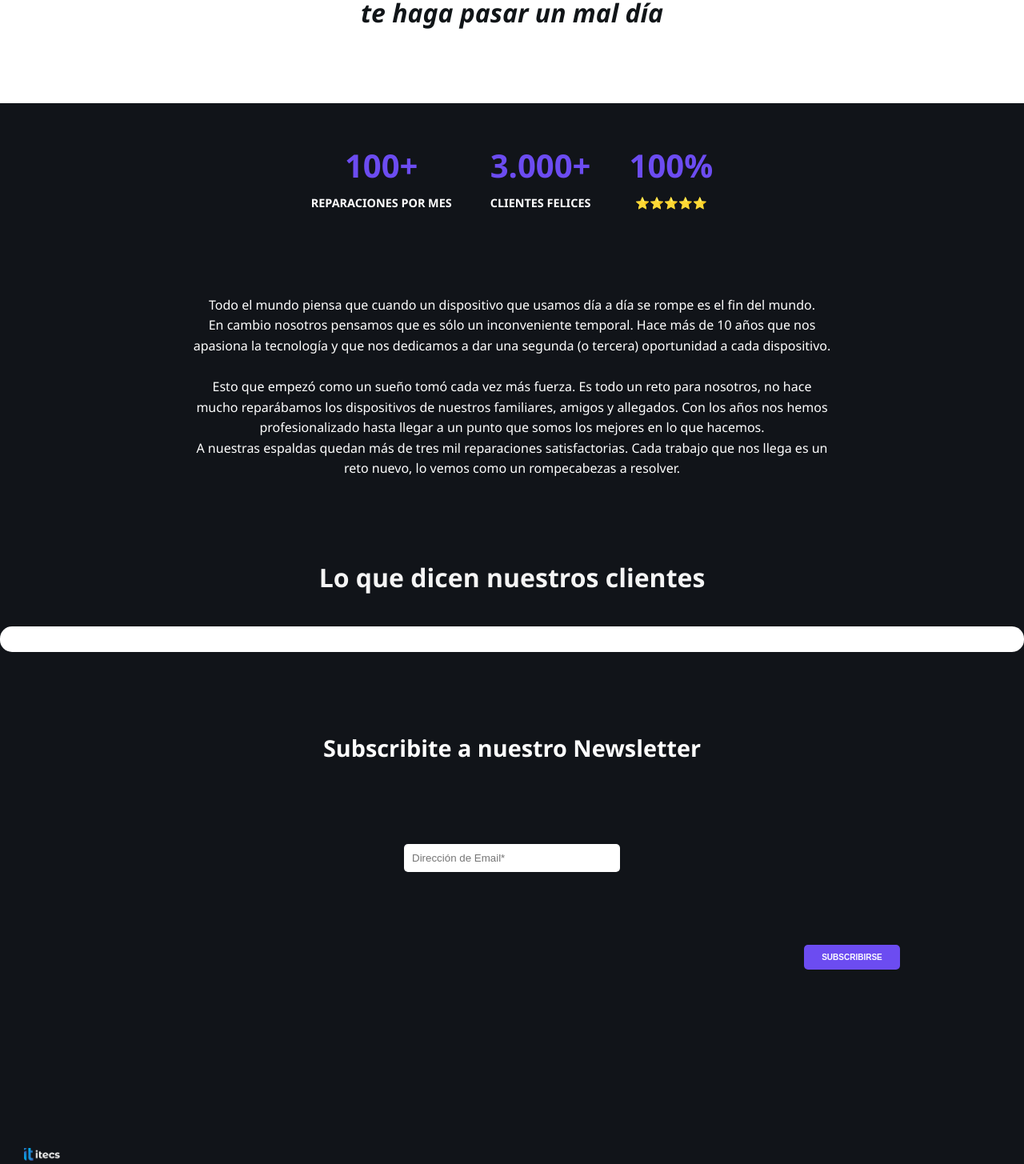
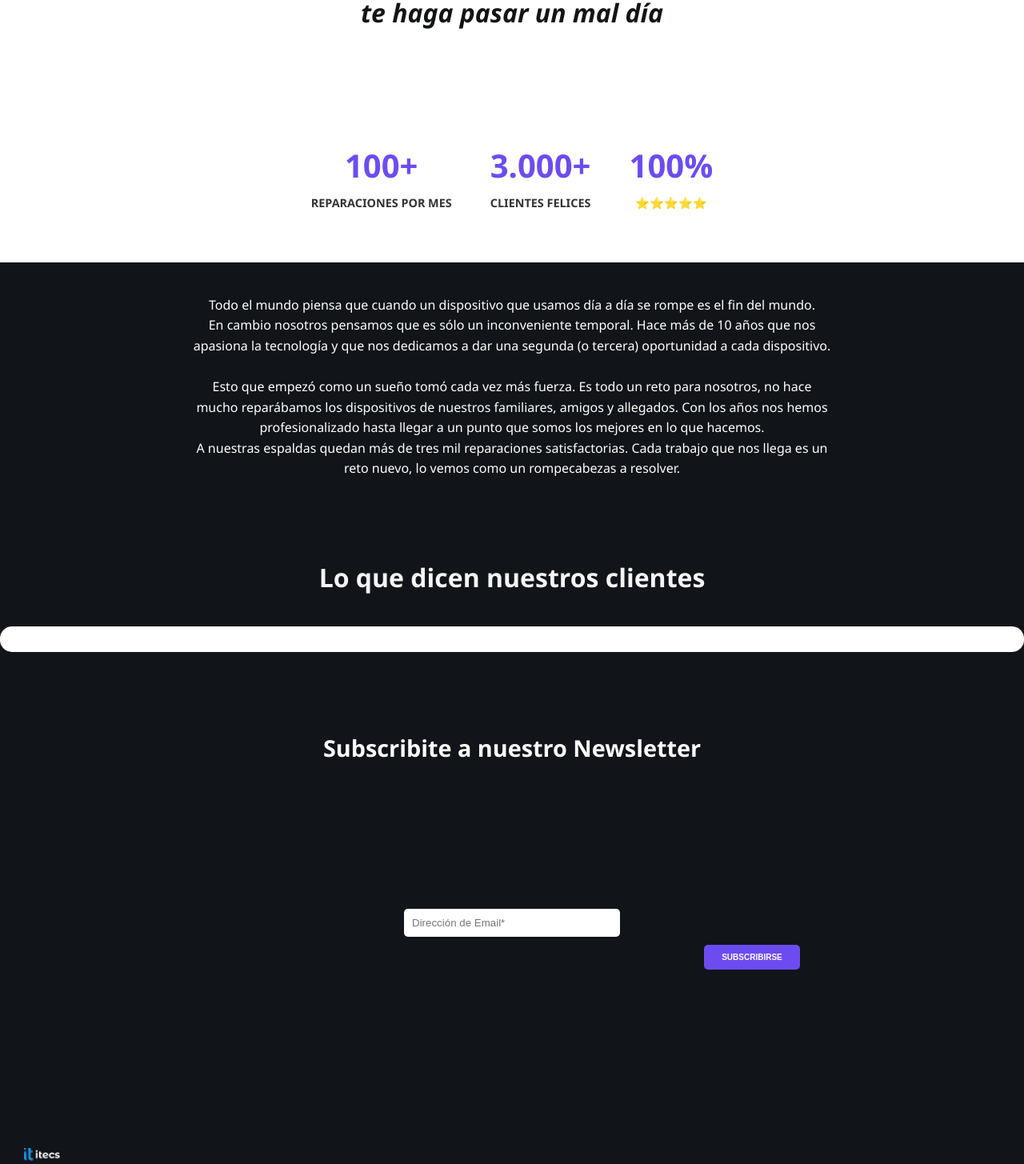
Before and after one commit to gustavo-manzini/Itecs, a React (Vite) app: page /nosotros in a window 1280 px wide. Shown: the part 940-2395 px from the top of the page at 80% size. Built offline with nearby package versions, Linux system fonts and the light colour scheme.

Commit message:
se rompio mucho pero alfgo hice

```diff
--- a/src/App.css
+++ b/src/App.css
@@ -812,7 +812,9 @@ h2 {
   gap: 3rem;
   padding: 50px 20px;
   text-align: center;
-}
+  background-color: white;
+}
+
 
 .stat {
   display: flex;
@@ -831,7 +833,7 @@ h2 {
   margin-top: 10px;
   font-size: 0.9rem;
   font-weight: bold;
-  color: #fff;
+  color: #333;
 }
 /* footer */
 .footer {
@@ -1340,6 +1342,7 @@ display: flex;
 
 .newsletter-form {
   display: flex;
+  flex-direction: column;
   justify-content: center;
   align-items: center;
   gap: 10px;
--- a/src/Componentes/Reparaciones.jsx
+++ b/src/Componentes/Reparaciones.jsx
@@ -13,8 +13,6 @@ const reparaciones = [
     titulo: "SmartWatches",
     imagen: "/public/reparacion/smartwatches.png",
   },
-
-
 ];
 
 const ReparacionesCarousel = () => {
```
